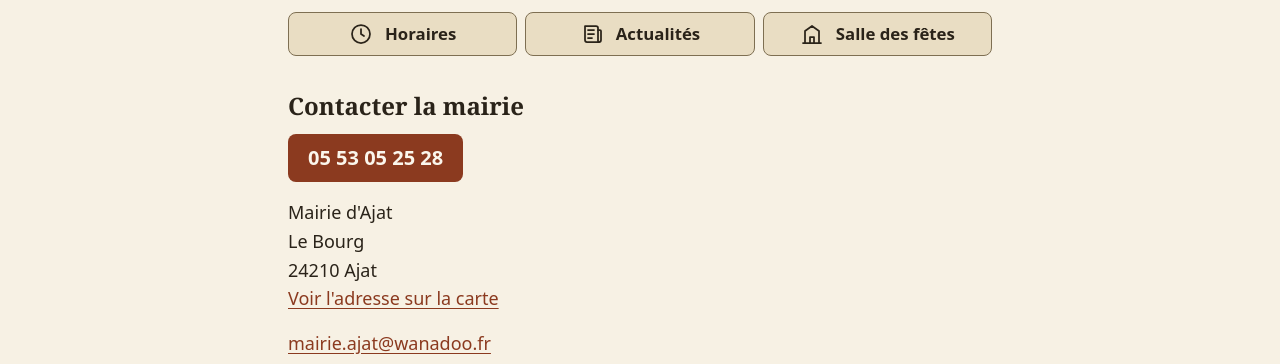
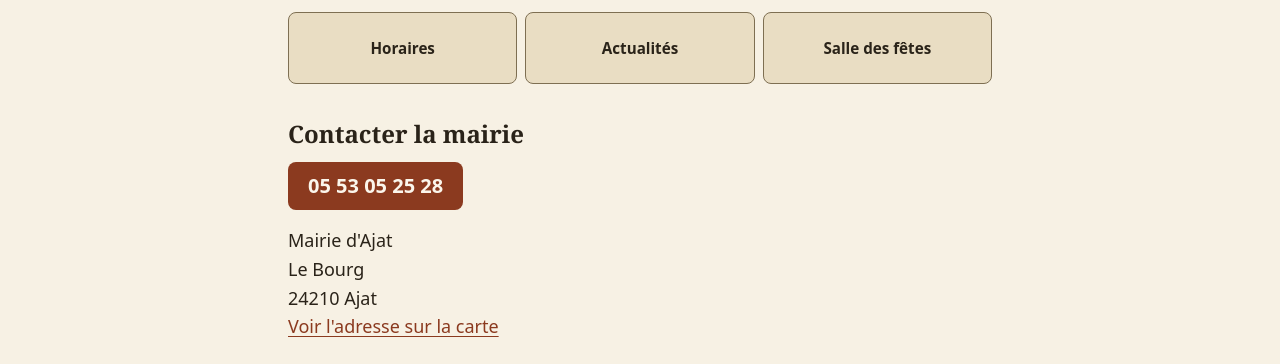
Before and after one commit to k1n0b0n/ajat-mairie, an Astro site: page / in a window 1280 px wide. Shown: the part 736-1100 px from the top of the page. Built offline with nearby package versions, Linux system fonts and the light colour scheme; Astro itself is replaced by a stand-in of ours; a web font is replaced by a local one.

Commit message:
refactor: retire les icônes décoratives des raccourcis (passe 3)

```diff
--- a/src/components/QuickAccess.astro
+++ b/src/components/QuickAccess.astro
@@ -1,34 +1,17 @@
 ---
 import { url } from '../lib/url';
 
-// Les trois raccourcis de l'accueil. Les icônes sont décoratives : le libellé porte le sens.
+// Raccourcis provisoires de l'accueil (supprimés à la passe « mise en page ») : sans icône de décor.
 const acces = [
-  {
-    libelle: 'Horaires',
-    href: '#horaires',
-    icone: '<circle cx="12" cy="12" r="9"/><path d="M12 7v5l3 2"/>',
-  },
-  {
-    libelle: 'Actualités',
-    href: url('/actualites/'),
-    icone: '<path d="M5 4h11a2 2 0 0 1 2 2v13a1 1 0 0 0 1 1H7a2 2 0 0 1-2-2z"/><path d="M18 8h2a1 1 0 0 1 1 1v9a2 2 0 0 1-2 2"/><path d="M8 8h6M8 12h6M8 16h4"/>',
-  },
-  {
-    libelle: 'Salle des fêtes',
-    href: url('/salle-des-fetes/'),
-    icone: '<path d="M3 21h18M5 21V9l7-5 7 5v12"/><path d="M10 21v-6h4v6"/>',
-  },
+  { libelle: 'Horaires', href: '#horaires' },
+  { libelle: 'Actualités', href: url('/actualites/') },
+  { libelle: 'Salle des fêtes', href: url('/salle-des-fetes/') },
 ];
 ---
 <nav class="tuiles" aria-label="Accès rapides">
   <ul>
     {acces.map((a) => (
-      <li>
-        <a href={a.href}>
-          <svg viewBox="0 0 24 24" fill="none" stroke="currentColor" stroke-width="1.75" stroke-linecap="round" stroke-linejoin="round" aria-hidden="true" focusable="false" set:html={a.icone} />
-          <span>{a.libelle}</span>
-        </a>
-      </li>
+      <li><a href={a.href}>{a.libelle}</a></li>
     ))}
   </ul>
 </nav>
--- a/src/styles/global.css
+++ b/src/styles/global.css
@@ -308,21 +308,6 @@ a:hover {
   color: var(--tuile-texte);
 }
 
-.tuiles svg {
-  flex: none;
-  width: 1.5rem;
-  height: 1.5rem;
-}
-
-@media (min-width: 48rem) {
-  .tuiles a {
-    flex-direction: row;
-    gap: var(--e3);
-    min-height: var(--cible);
-    font-size: 1.05rem;
-  }
-}
-
 .horaires {
   scroll-margin-top: calc(var(--entete) + var(--espace));
 }
```
